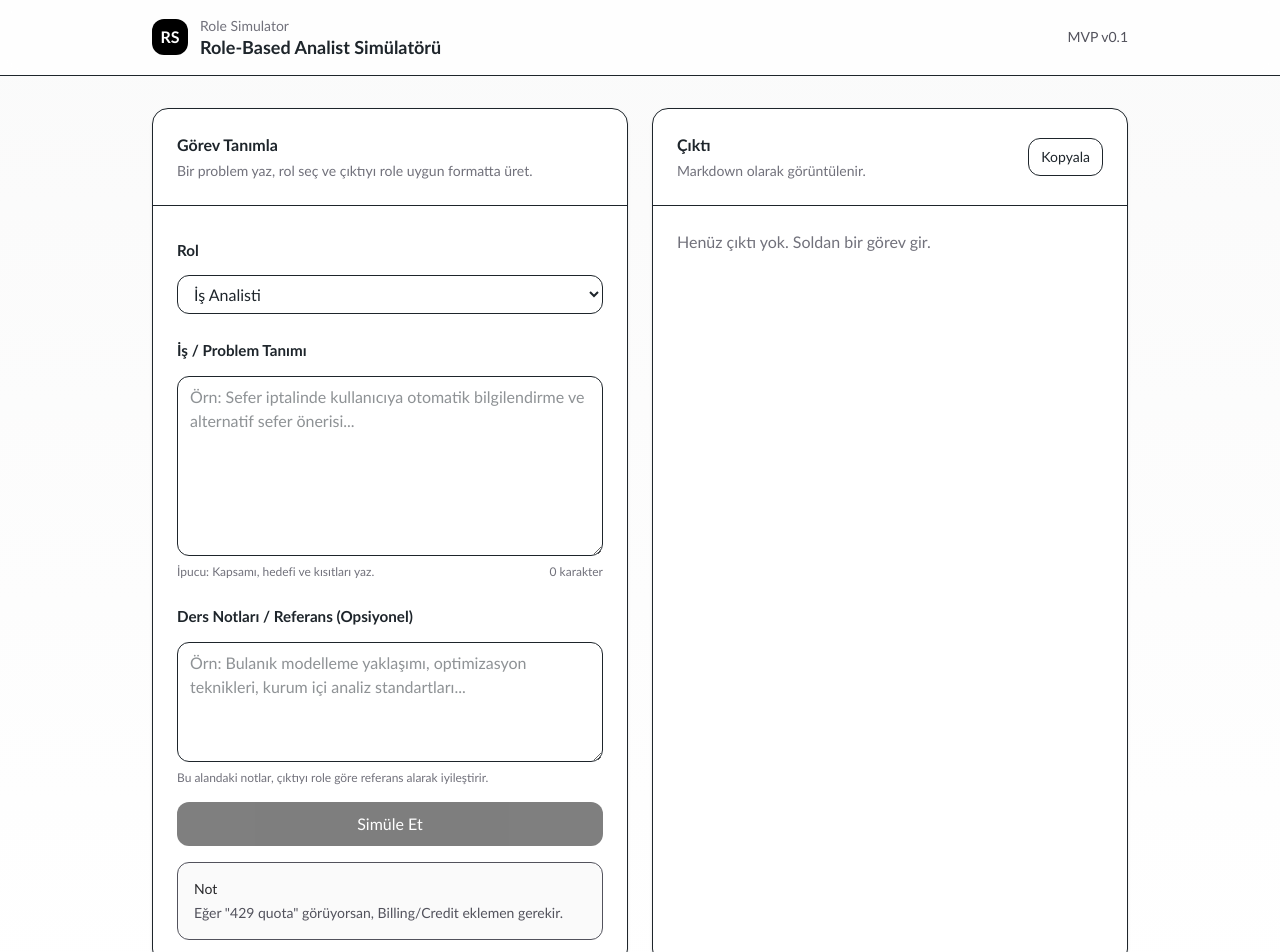
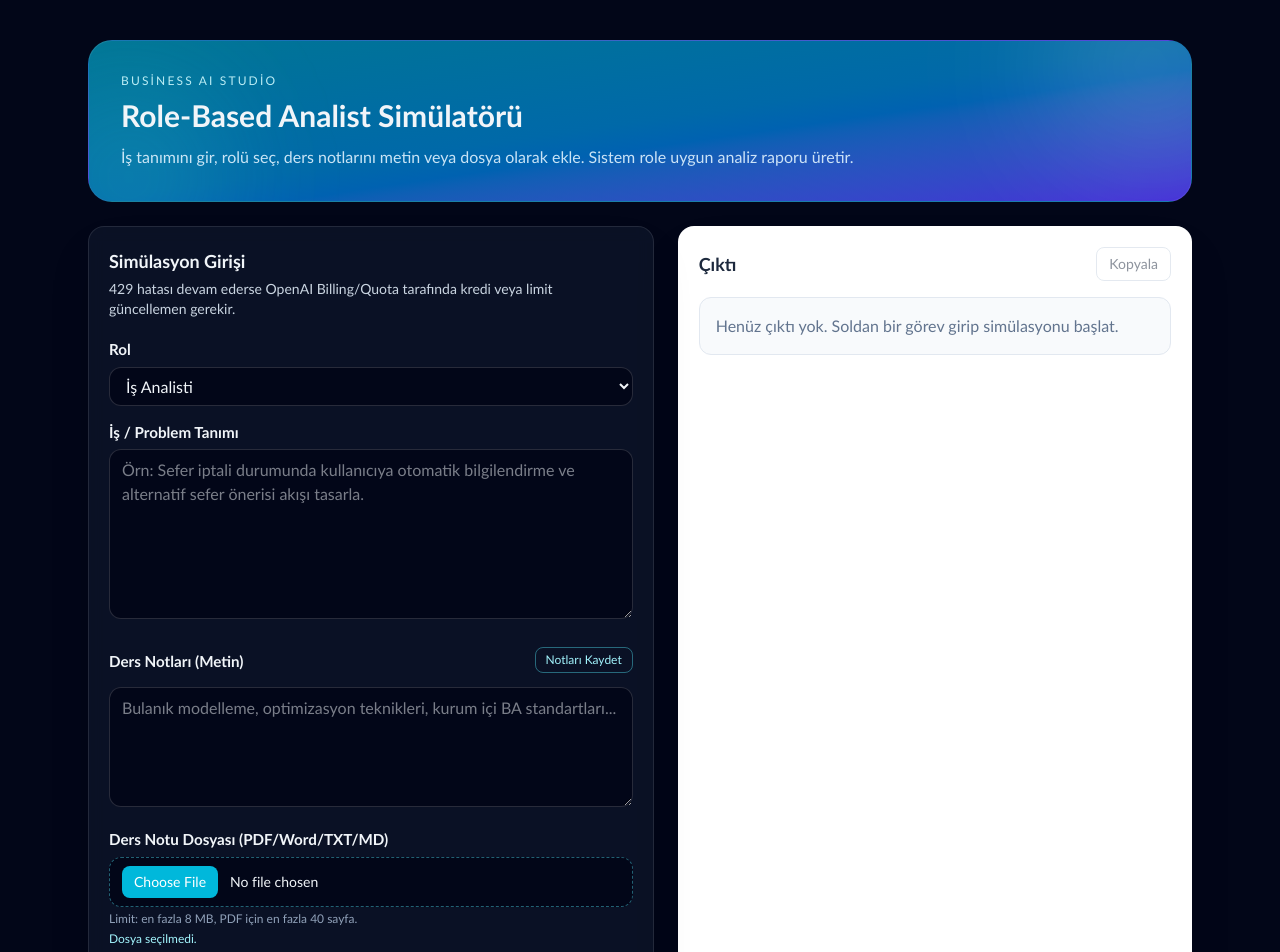
Before and after one commit to nebiseker-source/role-simulator, a Next.js app: page / in a window 1280 px wide. Shown: the top 952 px of the page. Built offline with nearby package versions, Linux system fonts and the light colour scheme.

Commit message:
feat: add notes file preview limits and local history

```diff
--- a/package.json
+++ b/package.json
@@ -11,9 +11,11 @@
   "dependencies": {
     "html2canvas": "^1.4.1",
     "jspdf": "^4.2.0",
+    "mammoth": "^1.11.0",
     "mermaid": "^11.12.3",
     "next": "16.1.6",
     "openai": "^6.25.0",
+    "pdf-parse": "^2.4.5",
     "react": "19.2.3",
     "react-dom": "19.2.3",
     "react-markdown": "^10.1.0",
--- a/src/app/api/simulate/route.ts
+++ b/src/app/api/simulate/route.ts
@@ -1,15 +1,27 @@
 import { NextResponse } from "next/server";
 import OpenAI from "openai";
 import { buildSystemPrompt, RoleKey } from "@/lib/roles";
+import { MAX_NOTES_CHARS } from "@/lib/server/notes-extractor";
 
 const client = new OpenAI({ apiKey: process.env.OPENAI_API_KEY });
+
+function asRoleKey(value: string): RoleKey | null {
+  const roles: RoleKey[] = [
+    "business_analyst",
+    "product_owner",
+    "solution_architect",
+    "data_scientist"
+  ];
+  return roles.includes(value as RoleKey) ? (value as RoleKey) : null;
+}
 
 export async function POST(req: Request) {
   try {
     const body = await req.json();
-    const role = body.role as RoleKey;
+    const role = asRoleKey(String(body.role ?? ""));
     const task = String(body.task ?? "").trim();
     const notes = String(body.notes ?? "").trim();
+    const fileNotes = String(body.fileNotes ?? "").trim();
 
     if (!role || !task) {
       return NextResponse.json(
@@ -17,6 +29,11 @@ export async function POST(req: Request) {
         { status: 400 }
       );
     }
+
+    const mergedNotes = [notes, fileNotes]
+      .filter(Boolean)
+      .join("\n\n")
+      .slice(0, MAX_NOTES_CHARS);
 
     const system = buildSystemPrompt(role);
 
@@ -27,9 +44,9 @@ export async function POST(req: Request) {
         { role: "system", content: system },
         {
           role: "user",
-          content: notes
-            ? `IS: ${task}\n\nREFERANS DERS NOTLARI:\n${notes}\n\nKurallar:\n- Referans notlariyla tutarli ol.\n- Bilgi eksikse varsayimini acikca belirt.`
-            : `IS: ${task}`
+          content: mergedNotes
+            ? `İŞ: ${task}\n\nREFERANS DERS NOTLARI:\n${mergedNotes}\n\nKurallar:\n- Referans notlarıyla tutarlı ol.\n- Bilgi eksikse varsayımını açıkça belirt.`
+            : `İŞ: ${task}`
         }
       ]
     });
--- a/src/app/page.tsx
+++ b/src/app/page.tsx
@@ -1,29 +1,115 @@
 "use client";
 
-import { useMemo, useState } from "react";
+import { useEffect, useMemo, useState } from "react";
 import ReactMarkdown from "react-markdown";
 import remarkGfm from "remark-gfm";
 import { ROLE_LABELS, RoleKey } from "@/lib/roles";
+
+const ACCEPTED_TYPES = ".pdf,.docx,.txt,.md";
+const HISTORY_KEY = "role_sim_notes_history_v1";
+const MAX_HISTORY = 8;
+
+type NotesHistoryItem = {
+  id: string;
+  title: string;
+  notes: string;
+  createdAt: string;
+};
 
 export default function Home() {
   const roles = useMemo(() => Object.keys(ROLE_LABELS) as RoleKey[], []);
   const [role, setRole] = useState<RoleKey>("business_analyst");
   const [task, setTask] = useState("");
   const [notes, setNotes] = useState("");
+  const [notesFile, setNotesFile] = useState<File | null>(null);
+  const [fileNotes, setFileNotes] = useState("");
+  const [fileInfo, setFileInfo] = useState("");
+  const [fileLoading, setFileLoading] = useState(false);
+  const [fileError, setFileError] = useState("");
   const [loading, setLoading] = useState(false);
   const [output, setOutput] = useState("");
+  const [history, setHistory] = useState<NotesHistoryItem[]>([]);
+
+  useEffect(() => {
+    const raw = localStorage.getItem(HISTORY_KEY);
+    if (!raw) return;
+    try {
+      setHistory(JSON.parse(raw) as NotesHistoryItem[]);
+    } catch {
+      setHistory([]);
+    }
+  }, []);
+
+  function persistHistory(items: NotesHistoryItem[]) {
+    setHistory(items);
+    localStorage.setItem(HISTORY_KEY, JSON.stringify(items));
+  }
+
+  function saveCurrentNotes() {
+    if (!notes.trim()) return;
+    const item: NotesHistoryItem = {
+      id: crypto.randomUUID(),
+      title: task.trim() ? task.trim().slice(0, 42) : "Kaydedilen not",
+      notes,
+      createdAt: new Date().toLocaleString("tr-TR")
+    };
+    const next = [item, ...history].slice(0, MAX_HISTORY);
+    persistHistory(next);
+  }
+
+  function loadHistoryItem(id: string) {
+    const found = history.find((x) => x.id === id);
+    if (found) setNotes(found.notes);
+  }
+
+  function removeHistoryItem(id: string) {
+    persistHistory(history.filter((x) => x.id !== id));
+  }
+
+  async function handleNotesFile(file: File | null) {
+    setNotesFile(file);
+    setFileNotes("");
+    setFileInfo("");
+    setFileError("");
+
+    if (!file) return;
+
+    setFileLoading(true);
+    try {
+      const form = new FormData();
+      form.append("notesFile", file);
+      const r = await fetch("/api/extract-notes", {
+        method: "POST",
+        body: form
+      });
+      const data = await r.json();
+      if (!r.ok) throw new Error(data?.error ?? "Dosya işlenemedi");
+
+      setFileNotes(String(data.extractedText ?? ""));
+      setFileInfo(
+        `${data.fileName} • ${(Number(data.fileSize) / 1024 / 1024).toFixed(2)} MB${data.pageCount ? ` • ${data.pageCount} sayfa` : ""}${data.clipped ? " • metin kısaltıldı" : ""}`
+      );
+    } catch (err: unknown) {
+      const message = err instanceof Error ? err.message : "Bilinmeyen hata";
+      setFileError(message);
+    } finally {
+      setFileLoading(false);
+    }
+  }
 
   async function simulate() {
     setLoading(true);
     setOutput("");
+
     try {
       const r = await fetch("/api/simulate", {
         method: "POST",
         headers: { "Content-Type": "application/json" },
-        body: JSON.stringify({ role, task, notes })
+        body: JSON.stringify({ role, task, notes, fileNotes })
       });
+
       const data = await r.json();
-      if (!r.ok) throw new Error(data?.error ?? "API error");
+      if (!r.ok) throw new Error(data?.error ?? "API hatası");
       setOutput(data.output);
     } catch (err: unknown) {
       const message = err instanceof Error ? err.message : "Bilinmeyen hata";
@@ -34,45 +120,38 @@ export default function Home() {
   }
 
   return (
-    <main className="min-h-screen bg-gradient-to-b from-zinc-50 to-white">
-      <header className="sticky top-0 z-10 border-b bg-white/80 backdrop-blur">
-        <div className="mx-auto max-w-5xl px-6 py-4 flex items-center justify-between">
-          <div className="flex items-center gap-3">
-            <div className="h-9 w-9 rounded-xl bg-black text-white grid place-items-center font-semibold">
-              RS
-            </div>
-            <div>
-              <div className="text-sm text-zinc-500">Role Simulator</div>
-              <h1 className="text-lg font-semibold leading-tight">
+    <main className="min-h-screen bg-slate-950 text-slate-100">
+      <div className="mx-auto max-w-6xl px-6 py-8 md:py-10">
+        <section className="relative overflow-hidden rounded-3xl border border-white/10 bg-gradient-to-br from-cyan-700 via-sky-700 to-indigo-700 p-6 md:p-8">
+          <div className="absolute -right-16 -top-20 h-52 w-52 rounded-full bg-white/15 blur-3xl" />
+          <div className="absolute -left-12 -bottom-16 h-44 w-44 rounded-full bg-teal-300/20 blur-3xl" />
+          <div className="relative">
+            <p className="text-xs uppercase tracking-[0.18em] text-cyan-100/90">
+              Business AI Studio
+            </p>
+            <h1 className="mt-2 text-2xl font-semibold md:text-3xl">
               Role-Based Analist Simülatörü
             </h1>
-            </div>
-          </div>
-
-          <a
-            className="text-sm text-zinc-600 hover:text-black"
-            href="https://localhost:3000"
-            onClick={(e) => e.preventDefault()}
-          >
-            MVP v0.1
-          </a>
-        </div>
-      </header>
-
-      <div className="mx-auto max-w-5xl px-6 py-8 grid gap-6 lg:grid-cols-2">
-        <section className="rounded-2xl border bg-white shadow-sm">
-          <div className="p-6 border-b">
-            <h2 className="text-base font-semibold">Görev Tanımla</h2>
-            <p className="text-sm text-zinc-500 mt-1">
-              Bir problem yaz, rol seç ve çıktıyı role uygun formatta üret.
+            <p className="mt-3 max-w-3xl text-sm text-sky-100/90 md:text-base">
+              İş tanımını gir, rolü seç, ders notlarını metin veya dosya olarak
+              ekle. Sistem role uygun analiz raporu üretir.
             </p>
           </div>
+        </section>
 
-          <div className="p-6 grid gap-4">
-            <div className="grid gap-2">
-              <label className="text-sm font-medium">Rol</label>
+        <section className="mt-6 grid gap-6 lg:grid-cols-[1.1fr_1fr]">
+          <article className="rounded-2xl border border-white/10 bg-slate-900/70 p-5 shadow-2xl shadow-black/20 backdrop-blur">
+            <h2 className="text-lg font-semibold">Simülasyon Girişi</h2>
+            <p className="mt-1 text-sm text-slate-300">
+              429 hatası devam ederse OpenAI Billing/Quota tarafında kredi veya
+              limit güncellemen gerekir.
+            </p>
+
+            <div className="mt-5 space-y-4">
+              <div>
+                <label className="mb-2 block text-sm font-medium">Rol</label>
                 <select
-                className="border rounded-xl px-3 py-2 bg-white"
+                  className="w-full rounded-xl border border-white/15 bg-slate-950 px-3 py-2 outline-none ring-cyan-400 transition focus:ring-2"
                   value={role}
                   onChange={(e) => setRole(e.target.value as RoleKey)}
                 >
@@ -84,77 +163,146 @@ export default function Home() {
                 </select>
               </div>
 
-            <div className="grid gap-2">
-              <label className="text-sm font-medium">İş / Problem Tanımı</label>
+              <div>
+                <label className="mb-2 block text-sm font-medium">
+                  İş / Problem Tanımı
+                </label>
                 <textarea
-                className="border rounded-xl px-3 py-2 min-h-[180px] bg-white"
+                  className="min-h-[170px] w-full rounded-xl border border-white/15 bg-slate-950 px-3 py-2 outline-none ring-cyan-400 transition focus:ring-2"
                   value={task}
                   onChange={(e) => setTask(e.target.value)}
-                placeholder="Örn: Sefer iptalinde kullanıcıya otomatik bilgilendirme ve alternatif sefer önerisi..."
+                  placeholder="Örn: Sefer iptali durumunda kullanıcıya otomatik bilgilendirme ve alternatif sefer önerisi akışı tasarla."
                 />
-              <div className="text-xs text-zinc-500 flex justify-between">
-                <span>İpucu: Kapsamı, hedefi ve kısıtları yaz.</span>
-                <span>{task.length} karakter</span>
+              </div>
+
+              <div>
+                <div className="mb-2 flex items-center justify-between">
+                  <label className="block text-sm font-medium">
+                    Ders Notları (Metin)
+                  </label>
+                  <button
+                    type="button"
+                    onClick={saveCurrentNotes}
+                    className="rounded-lg border border-cyan-300/40 px-2.5 py-1 text-xs text-cyan-200 hover:bg-cyan-500/10"
+                  >
+                    Notları Kaydet
+                  </button>
+                </div>
+                <textarea
+                  className="min-h-[120px] w-full rounded-xl border border-white/15 bg-slate-950 px-3 py-2 outline-none ring-cyan-400 transition focus:ring-2"
+                  value={notes}
+                  onChange={(e) => setNotes(e.target.value)}
+                  placeholder="Bulanık modelleme, optimizasyon teknikleri, kurum içi BA standartları..."
+                />
+              </div>
+
+              <div>
+                <label className="mb-2 block text-sm font-medium">
+                  Ders Notu Dosyası (PDF/Word/TXT/MD)
+                </label>
+                <input
+                  type="file"
+                  accept={ACCEPTED_TYPES}
+                  onChange={(e) => handleNotesFile(e.target.files?.[0] ?? null)}
+                  className="block w-full cursor-pointer rounded-xl border border-dashed border-cyan-300/40 bg-slate-950 px-3 py-2 text-sm file:mr-3 file:rounded-lg file:border-0 file:bg-cyan-500 file:px-3 file:py-1.5 file:text-white hover:border-cyan-300/70"
+                />
+                <p className="mt-1 text-xs text-slate-400">
+                  Limit: en fazla 8 MB, PDF için en fazla 40 sayfa.
+                </p>
+                <p className="mt-1 text-xs text-cyan-200">
+                  {fileLoading
+                    ? "Dosya işleniyor..."
+                    : fileInfo || (notesFile ? notesFile.name : "Dosya seçilmedi.")}
+                </p>
+                {fileError ? (
+                  <p className="mt-1 text-xs text-rose-300">{fileError}</p>
+                ) : null}
+              </div>
+
+              {fileNotes ? (
+                <div className="rounded-xl border border-white/10 bg-slate-950/70 p-3">
+                  <div className="mb-1 text-xs uppercase tracking-wider text-slate-400">
+                    Dosyadan Çıkan Not Önizleme
+                  </div>
+                  <pre className="max-h-44 overflow-auto whitespace-pre-wrap text-xs text-slate-200">
+                    {fileNotes}
+                  </pre>
+                </div>
+              ) : null}
+
+              {history.length ? (
+                <div className="rounded-xl border border-white/10 bg-slate-950/70 p-3">
+                  <div className="mb-2 text-xs uppercase tracking-wider text-slate-400">
+                    Not Geçmişi
+                  </div>
+                  <div className="space-y-2">
+                    {history.map((item) => (
+                      <div
+                        key={item.id}
+                        className="flex items-start justify-between gap-2 rounded-lg border border-white/10 p-2"
+                      >
+                        <div className="min-w-0">
+                          <p className="truncate text-xs font-semibold text-cyan-200">
+                            {item.title}
+                          </p>
+                          <p className="text-[11px] text-slate-400">
+                            {item.createdAt}
+                          </p>
+                        </div>
+                        <div className="flex gap-1">
+                          <button
+                            type="button"
+                            onClick={() => loadHistoryItem(item.id)}
+                            className="rounded-md border border-cyan-300/40 px-2 py-1 text-[11px] text-cyan-200"
+                          >
+                            Yükle
+                          </button>
+                          <button
+                            type="button"
+                            onClick={() => removeHistoryItem(item.id)}
+                            className="rounded-md border border-rose-300/40 px-2 py-1 text-[11px] text-rose-200"
+                          >
+                            Sil
+                          </button>
                         </div>
                       </div>
-
-            <div className="grid gap-2">
-              <label className="text-sm font-medium">
-                Ders Notları / Referans (Opsiyonel)
-              </label>
-              <textarea
-                className="border rounded-xl px-3 py-2 min-h-[120px] bg-white"
-                value={notes}
-                onChange={(e) => setNotes(e.target.value)}
-                placeholder="Örn: Bulanık modelleme yaklaşımı, optimizasyon teknikleri, kurum içi analiz standartları..."
-              />
-              <div className="text-xs text-zinc-500">
-                Bu alandaki notlar, çıktıyı role göre referans alarak iyileştirir.
+                    ))}
                   </div>
                 </div>
+              ) : null}
 
               <button
                 onClick={simulate}
                 disabled={loading || !task.trim()}
-              className="rounded-xl bg-black text-white px-4 py-2.5 font-medium disabled:opacity-50"
+                className="w-full rounded-xl bg-cyan-500 px-4 py-2.5 font-semibold text-slate-950 transition hover:bg-cyan-400 disabled:cursor-not-allowed disabled:opacity-60"
               >
                 {loading ? "Simülasyon hazırlanıyor..." : "Simüle Et"}
               </button>
+            </div>
+          </article>
 
-            <div className="rounded-xl bg-zinc-50 border p-4 text-sm text-zinc-600">
-              <div className="font-medium text-zinc-800 mb-1">Not</div>
-              <div>
-                Eğer &quot;429 quota&quot; görüyorsan, Billing/Credit eklemen
-                gerekir.
-              </div>
-            </div>
-          </div>
-        </section>
-
-        <section className="rounded-2xl border bg-white shadow-sm">
-          <div className="p-6 border-b flex items-center justify-between">
-            <div>
-              <h2 className="text-base font-semibold">Çıktı</h2>
-              <p className="text-sm text-zinc-500 mt-1">
-                Markdown olarak görüntülenir.
-              </p>
-            </div>
+          <article className="rounded-2xl border border-white/10 bg-white p-5 text-slate-800 shadow-2xl shadow-black/20">
+            <div className="mb-4 flex items-center justify-between">
+              <h2 className="text-lg font-semibold">Çıktı</h2>
               <button
-              className="text-sm rounded-xl border px-3 py-2 hover:bg-zinc-50"
                 onClick={() => navigator.clipboard.writeText(output || "")}
                 disabled={!output}
+                className="rounded-lg border border-slate-300 px-3 py-1.5 text-sm hover:bg-slate-100 disabled:opacity-50"
               >
                 Kopyala
               </button>
             </div>
 
-          <div className="p-6 prose prose-zinc max-w-none">
+            <div className="max-h-[70vh] overflow-auto rounded-xl border border-slate-200 bg-slate-50 p-4 prose prose-slate max-w-none">
               {output ? (
                 <ReactMarkdown remarkPlugins={[remarkGfm]}>{output}</ReactMarkdown>
               ) : (
-              <p className="text-zinc-500">Henüz çıktı yok. Soldan bir görev gir.</p>
+                <p className="text-slate-500">
+                  Henüz çıktı yok. Soldan bir görev girip simülasyonu başlat.
+                </p>
               )}
             </div>
+          </article>
         </section>
       </div>
     </main>
--- a/src/lib/roles.ts
+++ b/src/lib/roles.ts
@@ -15,22 +15,22 @@ export function buildSystemPrompt(role: RoleKey) {
   switch (role) {
     case "business_analyst":
       return `
-Sen 10+ yil deneyimli bir Is Analistisin. Verilen isi analiz et ve ciktiyi asagidaki basliklarda uret.
-CIKTI DILI: Turkce.
+Sen 10+ yıl deneyimli bir İş Analistisin. Verilen işi analiz et ve çıktıyı aşağıdaki başlıklarda üret.
+ÇIKTI DİLİ: Türkçe.
 FORMAT: Markdown.
 
-ZORUNLU BOLUMLER:
-1) Problem Tanimi (net ve olculebilir)
-2) Kapsam / Kapsam Disi
+ZORUNLU BÖLÜMLER:
+1) Problem Tanımı (net ve ölçülebilir)
+2) Kapsam / Kapsam Dışı
 3) Stakeholder'lar ve Beklentileri
 4) Functional Requirements (madde madde)
-5) Non-Functional Requirements (performans, guvenlik, loglama, erisilebilirlik vb.)
+5) Non-Functional Requirements (performans, güvenlik, loglama, erişilebilirlik vb.)
 6) User Story'ler + Acceptance Criteria (Given/When/Then)
-7) Riskler + Onlemler
-8) Tahmini Plan (haftalik, 2-6 hafta arasi; varsayimlari yaz)
-9) Diyagram (Mermaid): sureci gosteren flowchart veya BPMN benzeri.
+7) Riskler + Önlemler
+8) Tahmini Plan (haftalık, 2-6 hafta arası; varsayımları yaz)
+9) Diyagram (Mermaid): süreci gösteren flowchart veya BPMN benzeri.
 
-Diyagrami su sekilde ver:
+Diyagramı şu şekilde ver:
 \`\`\`mermaid
 flowchart TD
 ...
@@ -39,52 +39,52 @@ flowchart TD
 
     case "product_owner":
       return `
-Sen kidemli bir Product Owner'sin. Verilen is icin urun bakis acisiyla cikti uret.
-CIKTI DILI: Turkce.
+Sen kıdemli bir Product Owner'sın. Verilen iş için ürün bakış açısıyla çıktı üret.
+ÇIKTI DİLİ: Türkçe.
 FORMAT: Markdown.
 
-ZORUNLU BOLUMLER:
-1) Hedef ve Basari Metrikleri (OKR/KPI)
-2) Kullanici Personasi + Problem
-3) MVP Tanimi
+ZORUNLU BÖLÜMLER:
+1) Hedef ve Başarı Metrikleri (OKR/KPI)
+2) Kullanıcı Personası + Problem
+3) MVP Tanımı
 4) Backlog (Epic > Feature > Story)
-5) Onceliklendirme (RICE veya MoSCoW ile)
-6) Release Plan (sprint bazli)
-7) Riskler ve bagimliliklar
-8) Diyagram (Mermaid): kullanici akisi
+5) Önceliklendirme (RICE veya MoSCoW ile)
+6) Release Plan (sprint bazlı)
+7) Riskler ve bağımlılıklar
+8) Diyagram (Mermaid): kullanıcı akışı
       `.trim();
 
     case "solution_architect":
       return `
-Sen bir Solution Architect / Is Mimari'sin. Verilen is icin mimari tasarim cikar.
-CIKTI DILI: Turkce.
+Sen bir Solution Architect / İş Mimarı'sın. Verilen iş için mimari tasarım çıkar.
+ÇIKTI DİLİ: Türkçe.
 FORMAT: Markdown.
 
-ZORUNLU BOLUMLER:
-1) Mimari Hedefler (olcek, guvenlik, maliyet, bakim)
+ZORUNLU BÖLÜMLER:
+1) Mimari Hedefler (ölçek, güvenlik, maliyet, bakım)
 2) Context Diagram (Mermaid)
 3) Component Diagram (Mermaid flowchart ile de olur)
-4) Veri Akisi ve Entegrasyonlar
-5) API Taslaklari (endpoint ornekleri)
+4) Veri Akışı ve Entegrasyonlar
+5) API Taslakları (endpoint örnekleri)
 6) Non-functional kararlar (cache, rate-limit, authn/authz)
 7) Riskler + Trade-off'lar
       `.trim();
 
     case "data_scientist":
       return `
-Sen bir Data Scientist'sin. Verilen is icin analitik/modelleme plani cikar.
-CIKTI DILI: Turkce.
+Sen bir Data Scientist'sin. Verilen iş için analitik/modelleme planı çıkar.
+ÇIKTI DİLİ: Türkçe.
 FORMAT: Markdown.
 
-ZORUNLU BOLUMLER:
-1) Problem Framing (regresyon/siniflandirma/optimizasyon vb.)
-2) Veri Ihtiyaclari (tablo alanlari, kaynaklar)
-3) Ozellik (feature) fikirleri
-4) Model / Yontem onerileri (baseline + gelismis)
-5) Degerlendirme metrikleri
-6) Deney tasarimi (A/B, offline eval)
-7) Uretime alma (pipeline, monitoring)
-8) Diyagram (Mermaid): pipeline akisi
+ZORUNLU BÖLÜMLER:
+1) Problem Framing (regresyon/sınıflandırma/optimizasyon vb.)
+2) Veri İhtiyaçları (tablo alanları, kaynaklar)
+3) Özellik (feature) fikirleri
+4) Model / Yöntem önerileri (baseline + gelişmiş)
+5) Değerlendirme metrikleri
+6) Deney tasarımı (A/B, offline eval)
+7) Üretime alma (pipeline, monitoring)
+8) Diyagram (Mermaid): pipeline akışı
       `.trim();
   }
 }
--- /dev/null
+++ b/src/lib/server/notes-extractor.ts
@@ -0,0 +1,49 @@
+import mammoth from "mammoth";
+import { PDFParse } from "pdf-parse";
+
+export const MAX_FILE_BYTES = 8 * 1024 * 1024;
+export const MAX_PDF_PAGES = 40;
+export const MAX_NOTES_CHARS = 18000;
+
+export type ExtractedNotes = {
+  text: string;
+  pageCount?: number;
+};
+
+export async function extractTextFromNotesFile(file: File): Promise<ExtractedNotes> {
+  if (file.size > MAX_FILE_BYTES) {
+    throw new Error("Dosya boyutu 8 MB sınırını aşıyor.");
+  }
+
+  const arrayBuffer = await file.arrayBuffer();
+  const buffer = Buffer.from(arrayBuffer);
+  const extension = file.name.toLowerCase();
+
+  if (file.type === "application/pdf" || extension.endsWith(".pdf")) {
+    const parser = new PDFParse({ data: buffer });
+    const info = await parser.getInfo();
+    const pageCount = info.total;
+    if (pageCount > MAX_PDF_PAGES) {
+      await parser.destroy();
+      throw new Error(`PDF sayfa limiti aşıldı. En fazla ${MAX_PDF_PAGES} sayfa yüklenebilir.`);
+    }
+    const result = await parser.getText();
+    await parser.destroy();
+    return { text: result.text.trim(), pageCount };
+  }
+
+  if (
+    file.type ===
+      "application/vnd.openxmlformats-officedocument.wordprocessingml.document" ||
+    extension.endsWith(".docx")
+  ) {
+    const result = await mammoth.extractRawText({ buffer });
+    return { text: result.value.trim() };
+  }
+
+  if (file.type.startsWith("text/") || extension.endsWith(".md")) {
+    return { text: buffer.toString("utf-8").trim() };
+  }
+
+  throw new Error("Desteklenmeyen dosya türü. PDF, DOCX, TXT veya MD yükleyin.");
+}
```
Also changed, not shown: src/app/api/extract-notes/route.ts (added, +32 -0 lines), 1 other file (tests, documents, lock files or other folders). Lines whose indentation alone changed are shown as unchanged.
